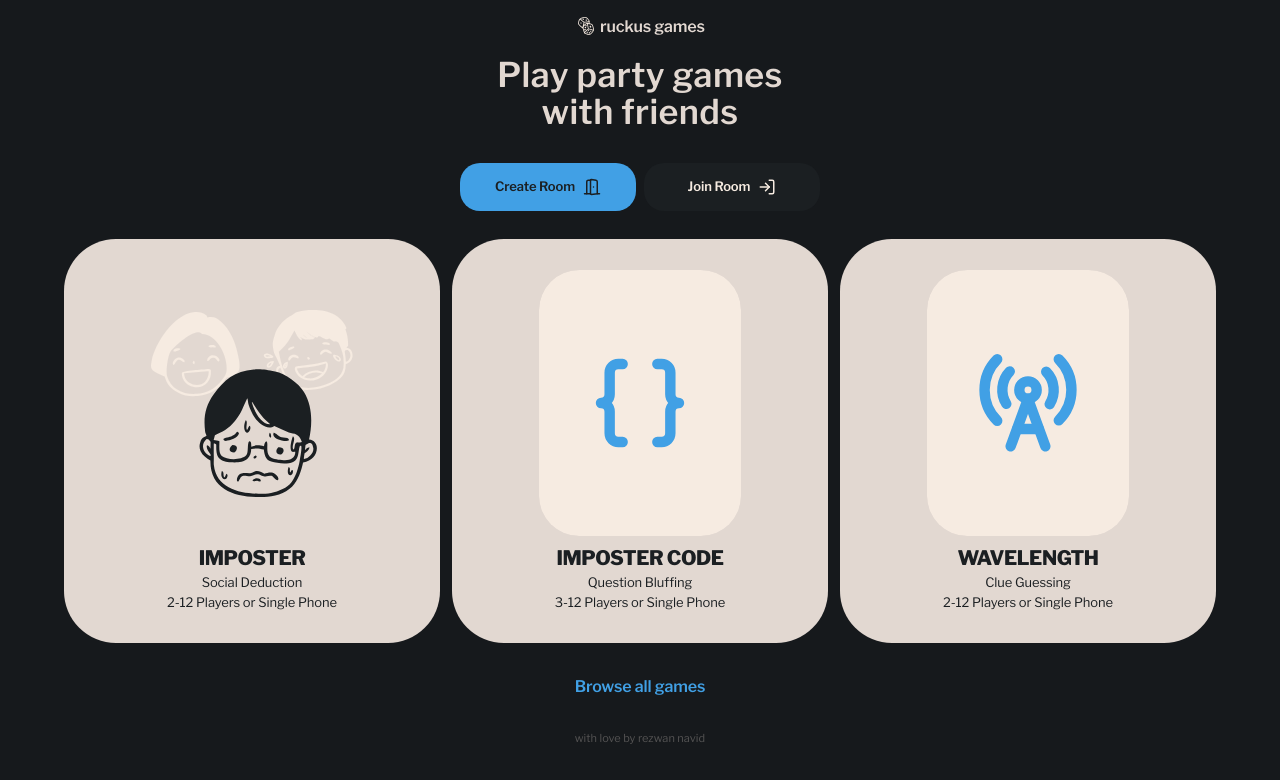
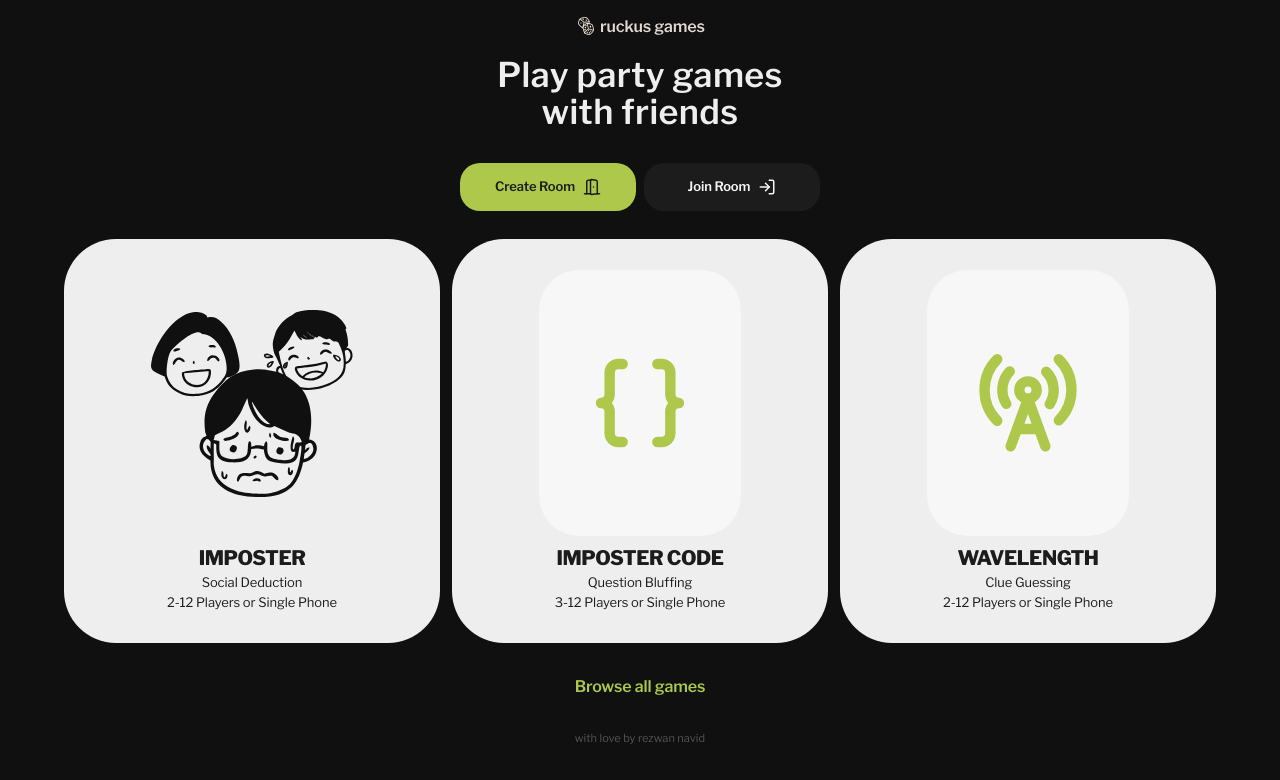
Before and after one commit to rezwannavid/ruckus-games, a Next.js app in the folder apps/web/: page / in a window 1280 px wide. Shown: the top 780 px of the page. Built offline with nearby package versions, Linux system fonts and the light colour scheme.

Commit message:
Color Change

```diff
--- a/apps/web/src/styles/tokens.css
+++ b/apps/web/src/styles/tokens.css
@@ -1,11 +1,11 @@
 :root {
   /* Primitive colors from Figma */
-  --primitive-white-500: #f6ebe1;
-  --primitive-white-800: #e2d8d1;
-  --primitive-blue-500: #41a0e5;
-  --primitive-blue-800: #155c90;
-  --primitive-black-500: #1b1f22;
-  --primitive-black-800: #16191c;
+  --primitive-white-500: #f7f7f7;
+  --primitive-white-800: #eeeeee;
+  --primitive-blue-500: #ADC84B;
+  --primitive-blue-800: #75892E;
+  --primitive-black-500: #1C1C1C;
+  --primitive-black-800: #101010;
 
   /* Semantic surfaces */
   --surface-primary: var(--primitive-black-800);
```
Also changed, not shown: apps/web/public/Imposter Artwork.svg, 1 other file (tests, documents, lock files or other folders).
